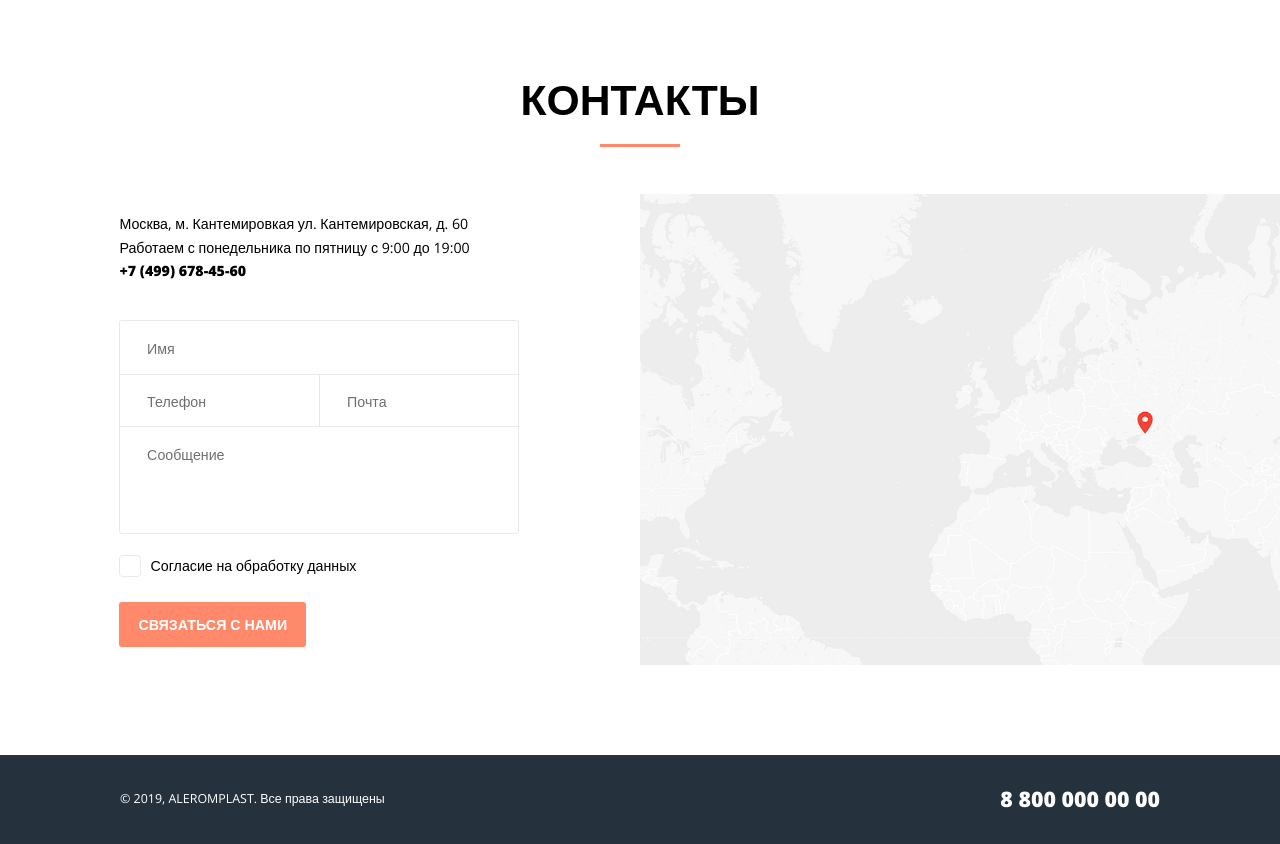
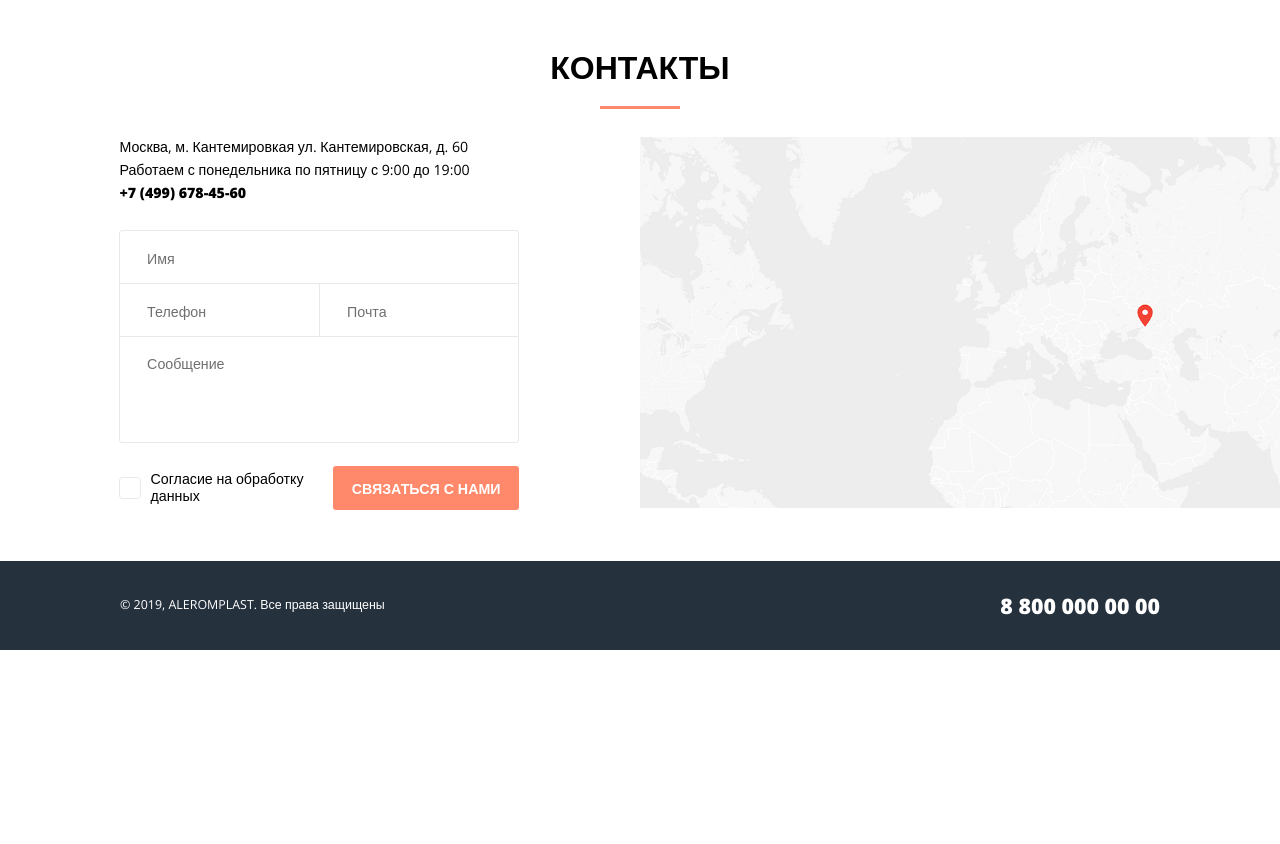
Before and after one commit to ka6an/aleromplast, a plain HTML site: page dist/contacts.html in a window 1280 px wide. Shown: the part 83-927 px from the top of the page. After the commit the page ends 800 px from the top, so only its background shows below. Drawn offline with nearby package versions, Linux system fonts and the light colour scheme.

Commit message:
fixed styles to full page

```diff
--- a/dist/contacts.html
+++ b/dist/contacts.html
@@ -62,11 +62,13 @@
                                 <legend class="form__placeholder">Сообщение</legend>
                             </fieldset>
                         </div>
-                        <fieldset class="form-checkbox">
-                            <input type="checkbox" id="form-agree" class="form-checkbox__input">
-                            <label for="form-agree" class="form-checkbox-label">Согласие на обработку данных</label>
-                        </fieldset>
-                        <button type="submit" class="btn form__btn">Связаться с нами</button>
+                        <div class="form-footer">
+                            <fieldset class="form-checkbox">
+                                <input type="checkbox" id="form-agree" class="form-checkbox__input">
+                                <label for="form-agree" class="form-checkbox-label">Согласие на обработку данных</label>
+                            </fieldset>
+                            <button type="submit" class="btn form__btn">Связаться с нами</button>
+                        </div>
                     </form>
                 </div>
                 <div class="map"></div>
--- a/dist/styles/main.css
+++ b/dist/styles/main.css
@@ -362,7 +362,7 @@ header {
 }
 
 .section {
-    padding: 5.944vw 0;
+    padding: 4vw 0;
     text-align: center;
     width: 97.891vw;
     margin: 0 auto;
@@ -379,11 +379,11 @@ header {
 }
 
 .section__title {
-    font-size: 3.333vw;
+    font-size: 2.5vw;
     font-weight: 800;
     text-transform: uppercase;
     padding: 0 0 1.789vw 0;
-    margin: 0 0 3.667vw 0;
+    margin: 0 0 2vw 0;
     position: relative;
     text-align: center;
 }
@@ -602,7 +602,7 @@ header {
 /*====== contact page ======*/
 
 .section-contacts {
-    padding-bottom: 7vw;
+    padding-bottom: 4vw;
     width: 100%;
 }
 
@@ -628,7 +628,7 @@ header {
 
 .form {
     text-align: left;
-    margin-top: 3vw;
+    margin-top: 2vw;
 }
 
 .form-body {
@@ -692,9 +692,16 @@ header {
     border-radius: 0 0 0.278vw 0.278vw;
 }
 
+.form-footer{
+    display: flex;
+    align-items: center;
+    justify-content: space-between;
+    margin: 1.736vw 0 0 0;
+}
+
 .form-checkbox {
-    margin: 1.736vw 0 0 0;
     position: relative;
+    width: 50%;
 }
 
 .form-checkbox__input {
@@ -739,18 +746,16 @@ header {
     display: inline-block;
     cursor: pointer;
     font-size: 1.111vw;
-    height: 20px;
-    line-height: 20px;
+    line-height: 1.2;
 }
 
 .form__btn {
     width: 14.583vw;
-    margin: 2.083vw 0 0 0;
 }
 
 .map {
     width: 50.000vw;
-    height: 36.806vw;
+    height: 29vw;
     background: url(../images/map.jpg) no-repeat center center;
     background-size: cover;
 }
```
